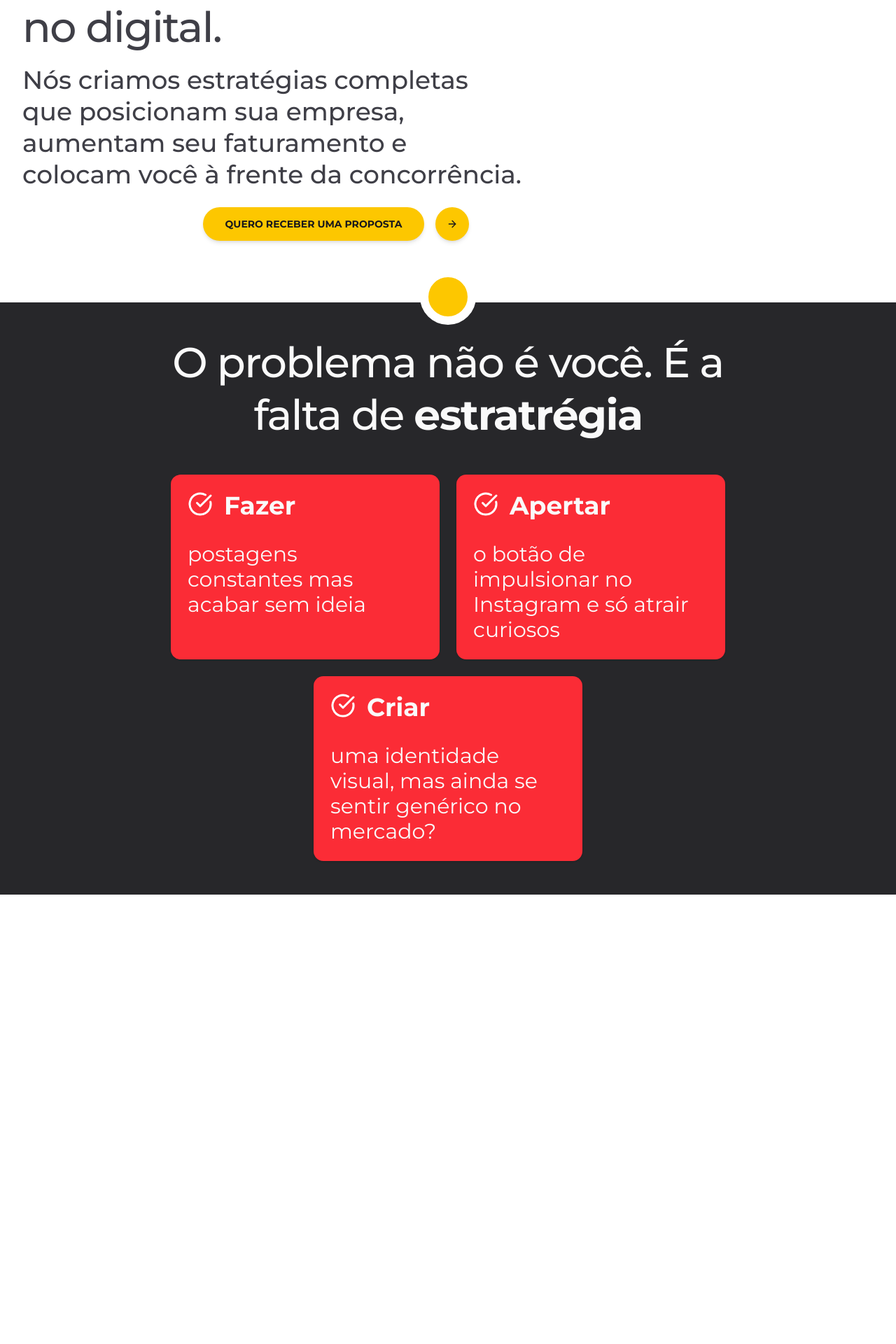
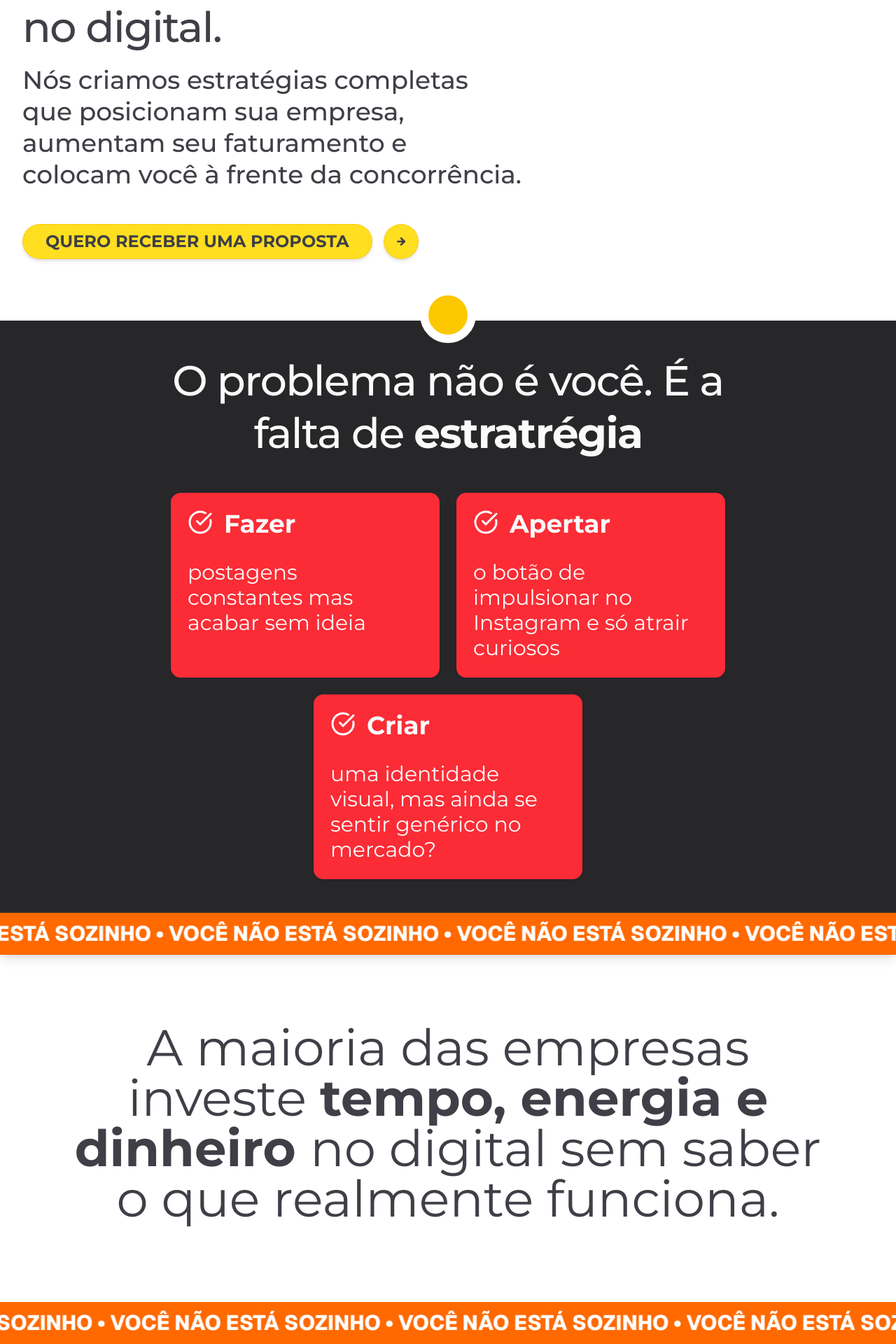
Before and after one commit to dennydanny/Ilumi, a Next.js app in the folder ilumi/: page / in a window 1280 px wide. Shown: the part 281-2201 px from the top of the page at 70% size. Before the commit the page ends 1559 px from the top, so only its background shows below. Built offline with nearby package versions, Linux system fonts and the light colour scheme.

Commit message:
feat:faixa e conteúdo, alteração na page

```diff
--- a/ilumi/src/app/globals.css
+++ b/ilumi/src/app/globals.css
@@ -177,3 +177,33 @@
     font-style: normal;
   }
 }
+
+@keyframes marquee {
+  0% {
+    transform: translateX(0%);
+  }
+
+  100% {
+    transform: translateX(-50%);
+  }
+}
+
+/* faixa indo para a esquerda (padrão) */
+.animate-marquee {
+  display: flex;
+  width: 200%;
+  animation: marquee 40s linear infinite;
+  /* mais lento; ajuste se quiser */
+  will-change: transform;
+  transform: translateZ(0);
+}
+
+/* faixa invertida usando animation-direction: reverse */
+.animate-marquee-reverse {
+  display: flex;
+  width: 200%;
+  animation: marquee 40s linear infinite reverse;
+  /* mesma animação, porém invertida */
+  will-change: transform;
+  transform: translateZ(0);
+}
--- a/ilumi/src/app/page.tsx
+++ b/ilumi/src/app/page.tsx
@@ -1,4 +1,5 @@
 import { Exemplo } from "@/components/exemplo";
+import { Faixa } from "@/components/faixa";
 import { Header } from "@/components/Header";
 import { Intro } from "@/components/Intro";
 import Image from "next/image";
@@ -33,6 +34,7 @@ export default function Home() {
         <div>
           <Exemplo />
         </div>
+        <div><Faixa/></div>
       </main>
     </div>
   );
--- a/ilumi/src/components/Intro.tsx
+++ b/ilumi/src/components/Intro.tsx
@@ -5,7 +5,7 @@ import { ArrowRightIcon } from "lucide-react";
 
 export function Intro() {
   return (
-    <section className=" montserrat flex-col text-left gap-8 max-w-4xl ml-8">
+    <section className="montserrat flex-col text-left gap-8 max-w-4xl ml-8">
       <h1 className="text-6xl font-medium tracking-tight text-zinc-700 leading-tight text-balance ">
         Transformamos <span className="font-extrabold"> empresas</span> em{" "}
         <span className="relative font-extrabold bg-zinc-300">
@@ -19,20 +19,20 @@ export function Intro() {
         seu faturamento e colocam você à frente da concorrência.
       </h2>
 
-      <div className="flex gap-4 justify-center items-center flex-wrap mt-6 mb-10">
+      <div className="flex gap-4 items-start flex-wrap mt-12 mb-10">
         <Button
           asChild
-          className="bg-yellow-400 hover:bg-yellow-500 text-zinc-900 font-bold rounded-full px-8 py-6 transition-all duration-300 shadow-md hover:shadow-lg"
+          className="bg-yellow-300 border-dashed border border-amber-400 hover:bg-yellow-400 text-zinc-700 text-2xl font-extrabold rounded-full px-8 py-6 transition-all duration-300 shadow-md hover:shadow-lg"
         >
           <Link href="/proposta">QUERO RECEBER UMA PROPOSTA</Link>
         </Button>
 
         <Button
           size="icon"
-          className=" bg-yellow-400 hover:bg-yellow-500 text-zinc-900 font-bold rounded-full transition-all duration-300 shadow-md hover:shadow-lg px-6 py-6"
+          className=" bg-yellow-300 border-dashed border border-amber-400 hover:bg-yellow-500 text-zinc-700 font-bold rounded-full transition-all duration-300 shadow-md hover:shadow-lg px-6 py-6"
           aria-label="Ir para proposta"
         >
-          <ArrowRightIcon className="h-5 w-5" />
+          <ArrowRightIcon className="h-12 w-12" strokeWidth="4" />
         </Button>
       </div>
     </section>
--- /dev/null
+++ b/ilumi/src/components/faixa.tsx
@@ -0,0 +1,51 @@
+"use client";
+
+export function Faixa() {
+  return (
+    <div>
+      {/* FAIXA SUPERIOR - vai da direita para a esquerda */}
+      <div className="relative overflow-hidden bg-orange-500 py-3 shadow-lg z-50">
+        <div className="flex whitespace-nowrap animate-marquee">
+          <p className="font-extrabold text-3xl text-white mx-4">
+            VOCÊ NÃO ESTÁ SOZINHO • VOCÊ NÃO ESTÁ SOZINHO • VOCÊ NÃO ESTÁ
+            SOZINHO • VOCÊ NÃO ESTÁ SOZINHO • VOCÊ NÃO ESTÁ SOZINHO • VOCÊ NÃO
+            ESTÁ SOZINHO • VOCÊ NÃO ESTÁ SOZINHO • VOCÊ NÃO ESTÁ SOZINHO • VOCÊ
+            NÃO ESTÁ SOZINHO
+          </p>
+          <p className="font-extrabold text-3xl text-white mx-4">
+            VOCÊ NÃO ESTÁ SOZINHO • VOCÊ NÃO ESTÁ SOZINHO • VOCÊ NÃO ESTÁ
+            SOZINHO • VOCÊ NÃO ESTÁ SOZINHO • VOCÊ NÃO ESTÁ SOZINHO • VOCÊ NÃO
+            ESTÁ SOZINHO • VOCÊ NÃO ESTÁ SOZINHO • VOCÊ NÃO ESTÁ SOZINHO • VOCÊ
+            NÃO ESTÁ SOZINHO
+          </p>
+        </div>
+      </div>
+
+      {/* TEXTO CENTRAL */}
+      <div>
+        <h1 className="montserrat text-zinc-700 text-7xl text-center p-24">
+          A maioria das empresas investe <span className=" font-extrabold">tempo, energia e dinheiro </span>{" "}
+          no digital sem saber o que realmente funciona.
+        </h1>
+      </div>
+
+      {/* FAIXA INFERIOR - mesma animação, mas invertida */}
+      <div className="relative overflow-hidden bg-orange-500 py-3 shadow-lg z-50 mt-4">
+        <div className="flex whitespace-nowrap animate-marquee-reverse">
+          <p className="font-extrabold text-3xl text-white mx-4">
+            VOCÊ NÃO ESTÁ SOZINHO • VOCÊ NÃO ESTÁ SOZINHO • VOCÊ NÃO ESTÁ
+            SOZINHO • VOCÊ NÃO ESTÁ SOZINHO • VOCÊ NÃO ESTÁ SOZINHO • VOCÊ NÃO
+            ESTÁ SOZINHO • VOCÊ NÃO ESTÁ SOZINHO • VOCÊ NÃO ESTÁ SOZINHO • VOCÊ
+            NÃO ESTÁ SOZINHO
+          </p>
+          <p className="font-extrabold text-3xl text-white mx-4">
+            VOCÊ NÃO ESTÁ SOZINHO • VOCÊ NÃO ESTÁ SOZINHO • VOCÊ NÃO ESTÁ
+            SOZINHO • VOCÊ NÃO ESTÁ SOZINHO • VOCÊ NÃO ESTÁ SOZINHO • VOCÊ NÃO
+            ESTÁ SOZINHO • VOCÊ NÃO ESTÁ SOZINHO • VOCÊ NÃO ESTÁ SOZINHO • VOCÊ
+            NÃO ESTÁ SOZINHO
+          </p>
+        </div>
+      </div>
+    </div>
+  );
+}
```
